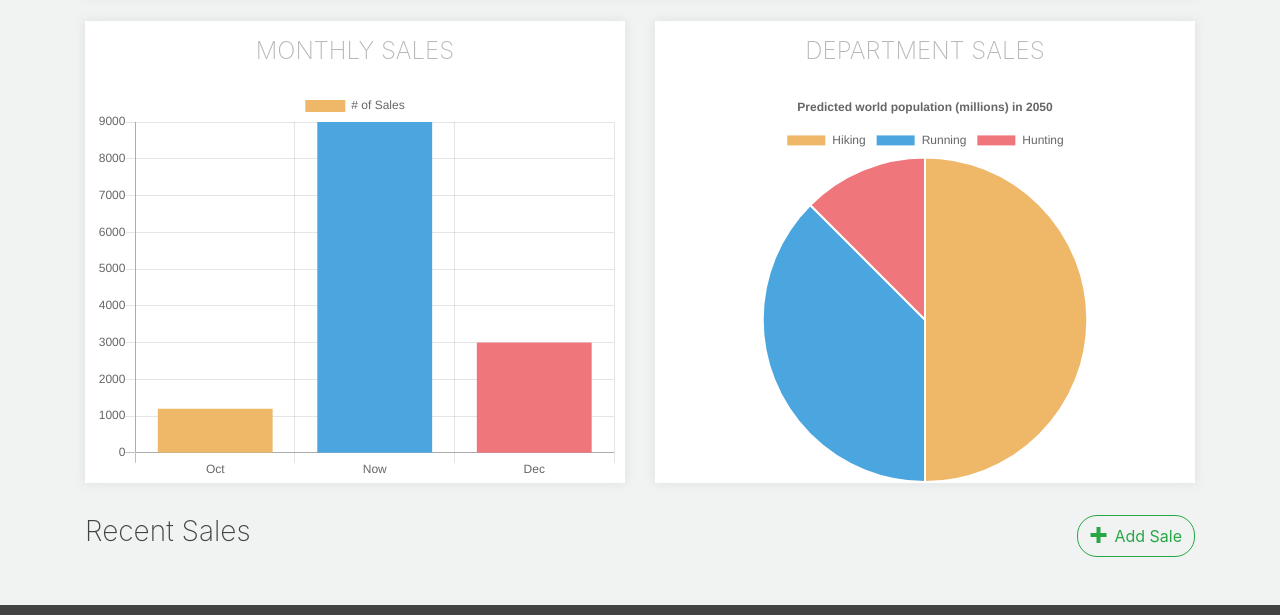
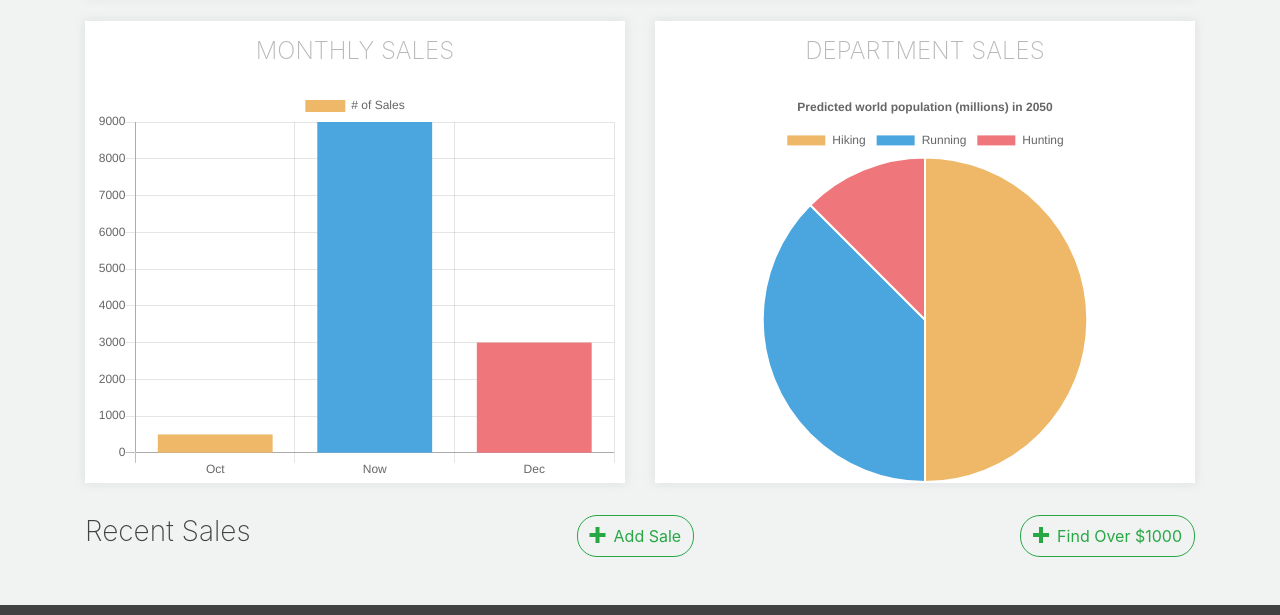
Before and after one commit to deividisss/JavaScript-Arrays-and-Collections-Pluralsight, a plain HTML site: page index.html in a window 1280 px wide. Shown: the part 367-982 px from the top of the page. Drawn offline with nearby package versions, Linux system fonts and the light colour scheme.

Commit message:
Using Array.find and findIndex to Find a Value

```diff
--- a/index.html
+++ b/index.html
@@ -68,6 +68,15 @@
           data-target="#exampleModal"
         >
           <span class="oi oi-plus pr-2"></span>Add Sale
+        </button>
+
+        <button
+          type="button"
+          class="btn btn-outline-success"
+          data-toggle="modal"
+          onclick="findOver1000()"
+        >
+          <span class="oi oi-plus pr-2"></span>Find Over $1000
         </button>
       </div>
 
--- a/js/page.js
+++ b/js/page.js
@@ -3,7 +3,7 @@ let ctx = document.getElementById("monthlySales").getContext("2d");
 let piectx = document.getElementById("deptSales").getContext("2d");
 let yearlyLabel = document.getElementById("yearlyTotal");
 
-let monthlySales = Array.of(1200, 9000, 3000);
+let monthlySales = Array.of(500, 9000, 3000);
 let monthlyLabels = Array.of("Oct", "Now", "Dec");
 
 let deptSales = Array.of(12, 9, 3);
@@ -22,7 +22,10 @@ let total = Array.of(
   addYearlyTotal(...novNums),
   addYearlyTotal(...decNums)
 );
-alert(addYearlyTotal(...total));
+function findOver1000() {
+  let firstThousand = monthlySales.findIndex((element) => element > 1000);
+  alert(firstThousand);
+}
 
 let yearlyTotal = addYearlyTotal(...monthlySales);
 yearlyLabel.innerHTML = "$" + yearlyTotal;
```
